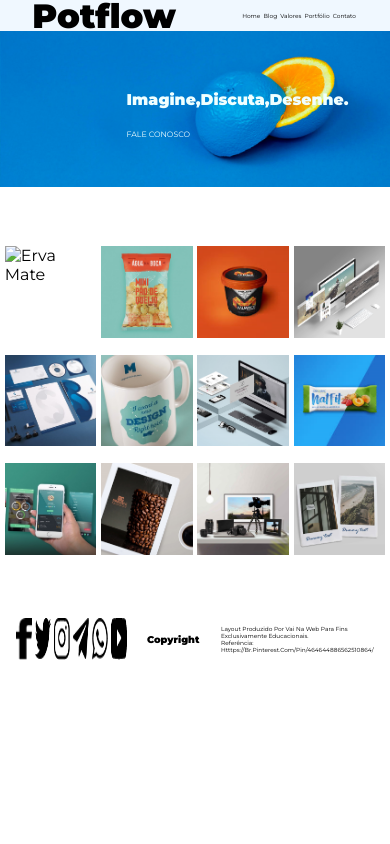
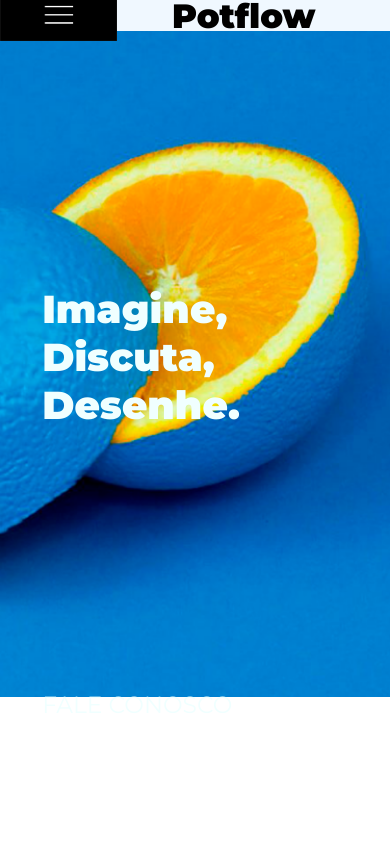
Before and after one commit to samiraf08/Portflow, a plain HTML site: page index.html in a window 390 px wide. Shown: the top 844 px of the page. Drawn offline with Linux system fonts and the light colour scheme.

Commit message:
desafio 9

```diff
--- a/index.html
+++ b/index.html
@@ -7,6 +7,7 @@
   </head>
   <body>
       <header>
+        <img class="midia" src="./Img/logo.png" alt="Menu">
         <h1>Potflow</h1>
           <nav>
               <ul>
@@ -19,8 +20,8 @@
           </nav>
       </header>
       <main>
-          <section class="laranja">
-              <h2>Imagine,Discuta,Desenhe.</h2>
+          <section class="laranja" id="topo">
+              <h2>Imagine, Discuta, Desenhe.</h2>
               <p class="fale">FALE CONOSCO</p>
           </section>
           <section class="cafe">
@@ -48,11 +49,15 @@
           <img src="./Img/tutube.png" alt="youtube">
         </div>
         <div class="copy">
-          <h3>Copyright</h3>
           <div>
-          <p>Layout Produzido Por Vai Na Web Para Fins Exclusivamente Educacionais.</p>
-          <p>Referência: Htttps://Br.Pinterest.Com/Pin/464644886562510864/</p>
+            <h3>Copyright</h3>
+            <div class="paragrafo">
+            <p>Layout Produzido Por Vai Na Web Para Fins Exclusivamente Educacionais.</p>
+            <p>Referência: Htttps://Br.Pinterest.Com/Pin/464644886562510864/</p>
+            </div>
           </div>
+          <button class="botao"><a href="#topo">Topo</a></button>
         </div>
       </footer>
   </body>
+  </html>
--- a/style.css
+++ b/style.css
@@ -46,8 +46,7 @@
     top:15vw;
     font-size:4vw;
     left:15vh;
-
-  }
+   }
   .fale{
     position: absolute;
     font-size:2vw;
@@ -80,23 +79,114 @@
     align-items: center;
   }
   .apps img{
-    height:5vh;
-    width: 4vw;
+    height:6vh;
+    width: 3vw;
   }
 .copy{
-  width:60%;
+  width:50%;
   height: 100%;
   display: flex;
-  justify-content: space-evenly;
+  justify-content:space-evenly;
   align-items:center;
 }
-.copy div{
-  width: 65%;
-  font-size:1.5vw;
+.paragrafo{
+  width: 70%;
+  font-size:1.1vw;
 }
 .copy h3{
-  width: 30%;
+  width: 50%;
   font-size:2.5vw;
 }
+.midia{
+  display: none;
+}
+.botao{
+  display: none;
+}
 @media (max-width:425px) {
+  header{
+    padding-right: 5vw;
+    justify-content: space-between;
+  }
+  .midia{
+    display:flex;
+    height:6vh;
+    width:30vw;
+  }
+  h1{
+    font-size:4vh;
+  }
+  ul{
+    display: none;
+  }
+  .laranja{
+    background-repeat: no-repeat;
+    background-image: url(./Img/urn_aaid_sc_US_13ead2e1-3ac9-44a1-b4cb-14736da07bb0.png);
+    height: 100vh;
+    background-size: 100%;
+  }
+   h2{
+    top:65vw;
+    font-size:10vw;
+    left:5vh;
+    width: 50%;
+   }
+   .fale{
+     top:78vh;
+     font-size:6vw;
+     left:5vh;
+   }
+   .cafe{
+     align-items: center;
+     flex-direction: column;
+   }
+   .cafe img{
+    height:70vw;
+    width:70vw;
+    margin-top:2vh;
+  }
+ footer{
+   padding: 8vw;
+    height: 40vh;
+    width:100%;
+    display:flex;
+    align-items: center;
+    justify-content:space-evenly;
+    flex-direction: column;
+  }
+  .apps{
+    width:84%;
+    height:78%;
+    display:flex;
+    justify-content: space-evenly;
+    align-items: center;
+    background-color:#7FDBD4;
+  }
+  .apps img{
+    height:6vh;
+    width:5vw;
+  }
+  .copy{
+    padding: 6vw;
+    width:90%;
+    height: 100%;
+    display: flex;
+    justify-content:space-evenly;
+    flex-direction:row;
 }
+.copy div{
+  width:100%;
+  font-size:2.3vw;
+}
+.copy h3{
+  width: 100%;
+  font-size:3.3vw;
+ }
+ .botao{
+   display: flex;
+   background-color: #333333;
+ }
+ a{
+   color:#CCCCCC;
+ }
+}
```
Also changed, not shown: Img/laranja2.png (added), Img/logo.png (added), Img/urn_aaid_sc_US_13ead2e1-3ac9-44a1-b4cb-14736da07bb0.png (added).
